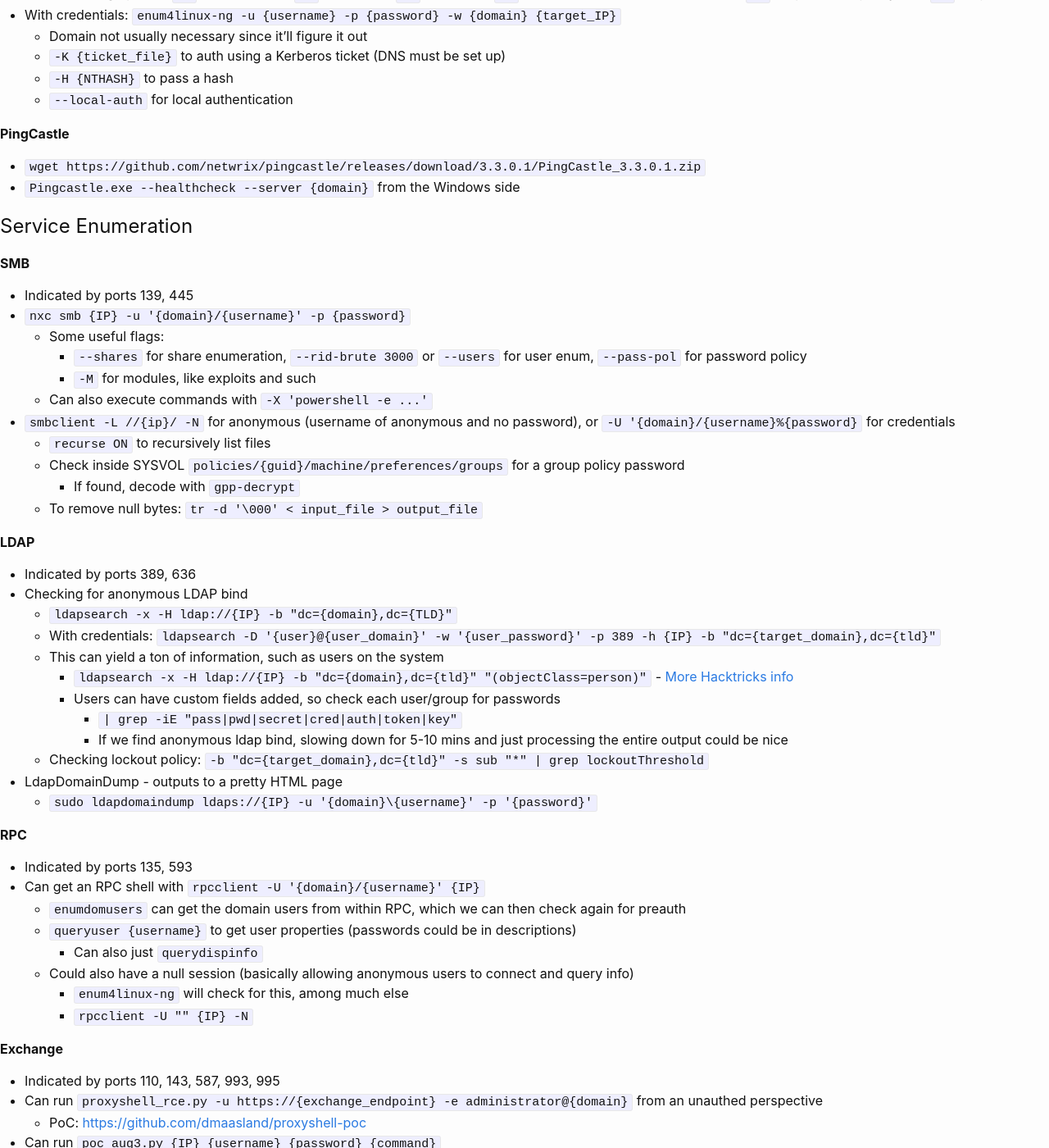
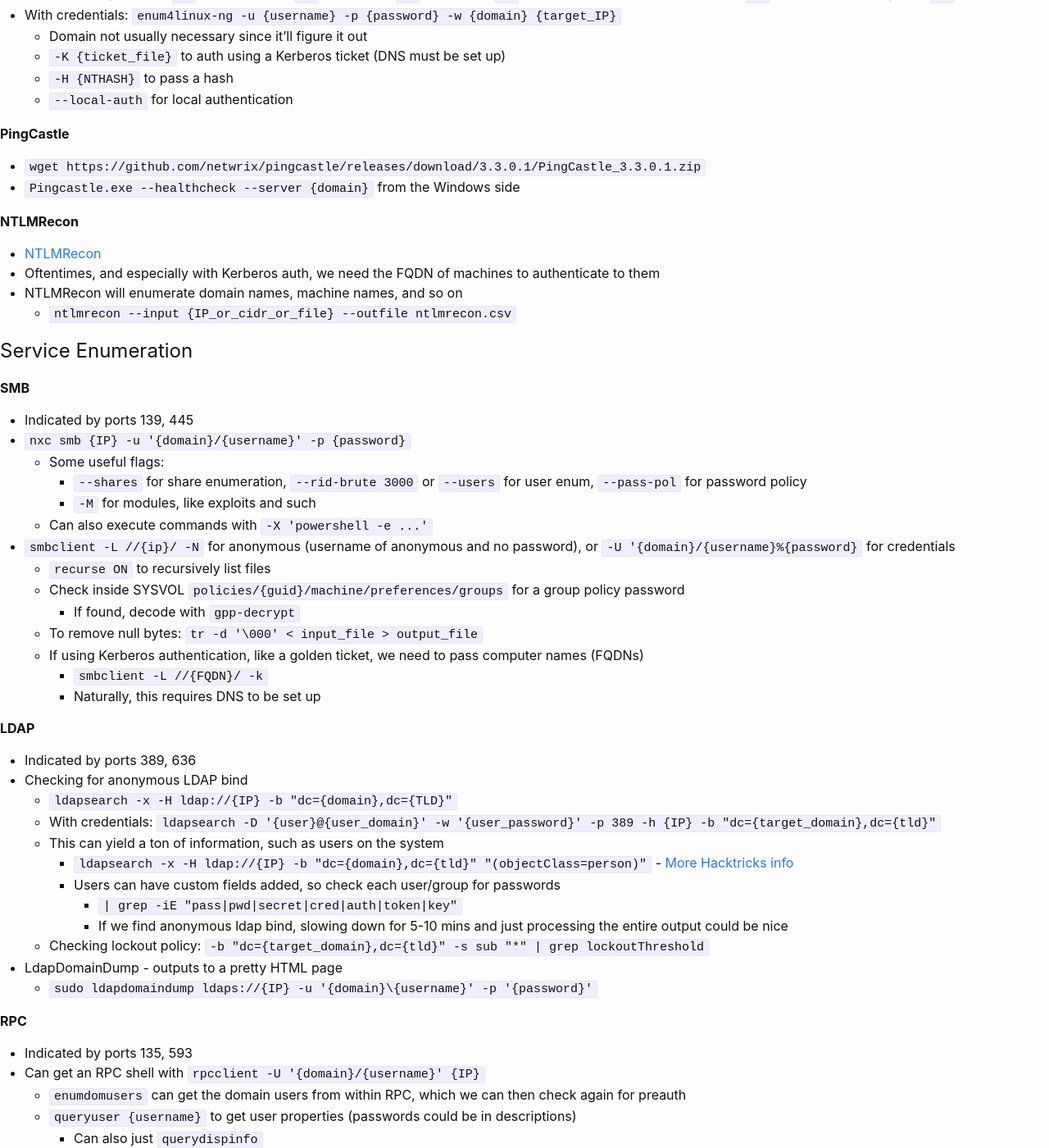
Before and after one commit to KhaelK138/KhaelK138.github.io, a Jekyll site: the page built from markdown/ADExploitation.md, in a window 1280 px wide and 1400 px high, scrolled down 505 px. Shown: the whole window at 82% size. Built offline with Jekyll 4.4.1, drawn with Linux system fonts in a browser that asks for light colours; some of the changed text lies outside the part shown.

Commit message:
added ntlmrecon info

```diff
--- a/markdown/ADExploitation.md
+++ b/markdown/ADExploitation.md
@@ -30,6 +30,13 @@
 - `wget https://github.com/netwrix/pingcastle/releases/download/3.3.0.1/PingCastle_3.3.0.1.zip`
 - `Pingcastle.exe --healthcheck --server {domain}` from the Windows side
 
+**NTLMRecon**
+- [NTLMRecon](https://github.com/pwnfoo/NTLMRecon)
+- Oftentimes, and especially with Kerberos auth, we need the FQDN of machines to authenticate to them
+- NTLMRecon will enumerate domain names, machine names, and so on
+  - `ntlmrecon --input {IP_or_cidr_or_file} --outfile ntlmrecon.csv`
+
+
 ## Service Enumeration
 
 **SMB**
@@ -44,6 +51,9 @@
   - Check inside SYSVOL `policies/{guid}/machine/preferences/groups` for a group policy password
     - If found, decode with `gpp-decrypt`
   - To remove null bytes: `tr -d '\000' < input_file > output_file`
+  - If using Kerberos authentication, like a golden ticket, we need to pass computer names (FQDNs)
+    - `smbclient -L //{FQDN}/ -k`
+    - Naturally, this requires DNS to be set up
 
 **LDAP**
 - Indicated by ports 389, 636
@@ -72,6 +82,7 @@
 
 **Exchange**
 - Indicated by ports 110, 143, 587, 993, 995
+- Can enumerate machine information with `ntlmrecon --input https://{exchange_endpoint}`
 - Can run `proxyshell_rce.py -u https://{exchange_endpoint} -e administrator@{domain}` from an unauthed perspective
   - PoC: [https://github.com/dmaasland/proxyshell-poc](https://github.com/dmaasland/proxyshell-poc)
 - Can run `poc_aug3.py {IP} {username} {password} {command}`
```
